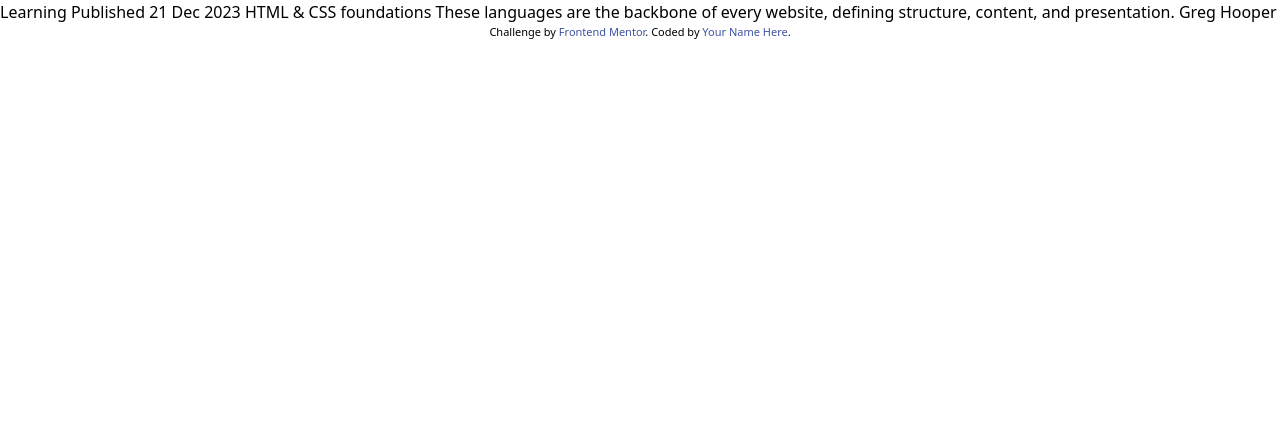
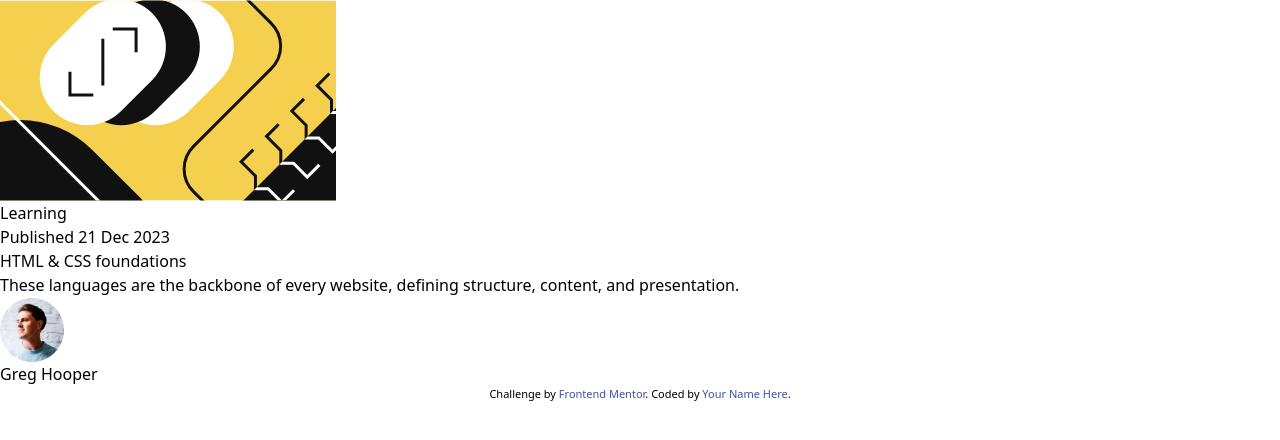
Before and after one commit to cjoak1028/blog-preview-card, a website: page index.html in a window 1280 px wide. Drawn offline with Linux system fonts and the light colour scheme.

Commit message:
Implement basic html layout

```diff
--- a/index.html
+++ b/index.html
@@ -27,10 +27,26 @@
     </style>
   </head>
   <body>
-    Learning Published 21 Dec 2023 HTML & CSS foundations These languages are
-    the backbone of every website, defining structure, content, and
-    presentation. Greg Hooper
-
+    <main>
+      <img
+        src="./assets/images/illustration-article.svg"
+        alt="Cover photo of blog"
+      />
+      <div>Learning</div>
+      <h2>Published 21 Dec 2023</h2>
+      <h1>HTML & CSS foundations</h1>
+      <p>
+        These languages are the backbone of every website, defining structure,
+        content, and presentation.
+      </p>
+      <div>
+        <img
+          src="./assets/images/image-avatar.webp"
+          alt="Profile image of Greg Hooper"
+        />
+        <p>Greg Hooper</p>
+      </div>
+    </main>
     <footer class="attribution">
       Challenge by
       <a href="https://www.frontendmentor.io?ref=challenge">Frontend Mentor</a>.
```
